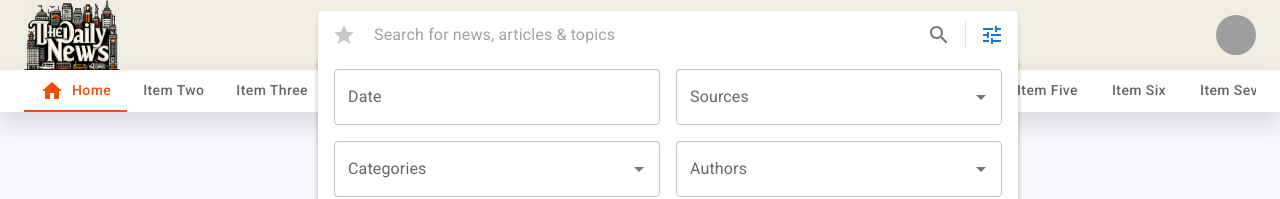
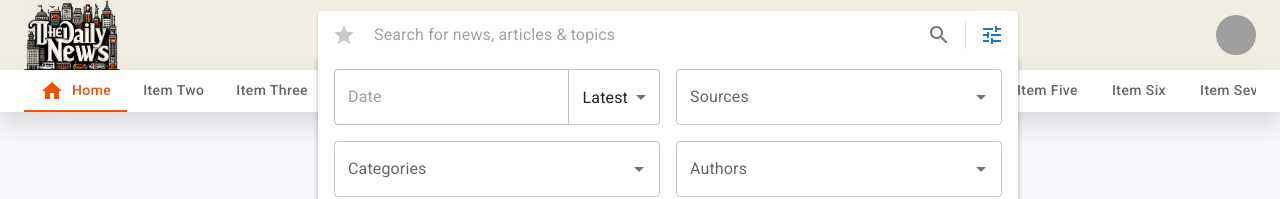
Before and after one commit to omarhanydev/the-daily-news, a React (Vite) app: page / in a window 1280 px wide. Both pictures are taken after a click on the button 991 px from the left and 35 px from the top of the page. Shown: the top 199 px of the page. Built offline with nearby package versions, Linux system fonts and the light colour scheme; grey boxes are pictures that could not be loaded.

Commit message:
add date range select input

```diff
--- a/src/shared/components/navbar/searchbar.tsx
+++ b/src/shared/components/navbar/searchbar.tsx
@@ -13,6 +13,9 @@ import {
   useMediaQuery,
   Autocomplete,
   Checkbox,
+  Select,
+  MenuItem,
+  Stack,
 } from "@mui/material";
 import { useSelector } from "react-redux";
 import TuneIcon from "@mui/icons-material/Tune";
@@ -121,10 +124,41 @@ const Searchbar = () => {
         <Box sx={{ p: 2 }}>
           <Grid2 container spacing={2}>
             <Grid2 size={{ xs: 12, md: 6 }}>
-              <DatePicker
-                slotProps={{ textField: { fullWidth: true } }}
-                label="Date"
-              />
+              <Stack direction="row">
+                <DatePicker
+                  disabled={true}
+                  slotProps={{
+                    textField: {
+                      fullWidth: true,
+                      InputProps: {
+                        sx: {
+                          borderTopRightRadius: 0,
+                          borderBottomRightRadius: 0,
+                        },
+                      },
+                    },
+                  }}
+                  label="Date"
+                />
+                <Select
+                  value="latest"
+                  sx={{
+                    borderTopLeftRadius: 0,
+                    borderBottomLeftRadius: 0,
+                    "& .MuiOutlinedInput-notchedOutline": {
+                      borderLeft: "none",
+                    },
+                  }}
+                >
+                  <MenuItem value="latest">Latest</MenuItem>
+                  <MenuItem value="past-hour">Past hour</MenuItem>
+                  <MenuItem value="past-day">Past 24 hours</MenuItem>
+                  <MenuItem value="past-week">Past week</MenuItem>
+                  <MenuItem value="past-month">Past month</MenuItem>
+                  <MenuItem value="past-year">Past year</MenuItem>
+                  <MenuItem value="custom">Custom date</MenuItem>
+                </Select>
+              </Stack>
             </Grid2>
             <Grid2 size={{ xs: 12, md: 6 }}>
               <Autocomplete
```
